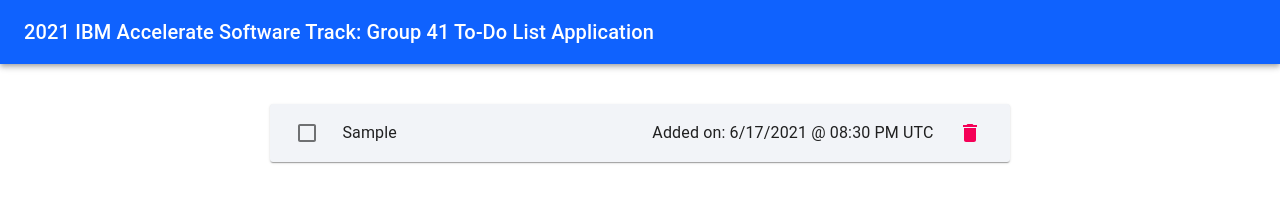
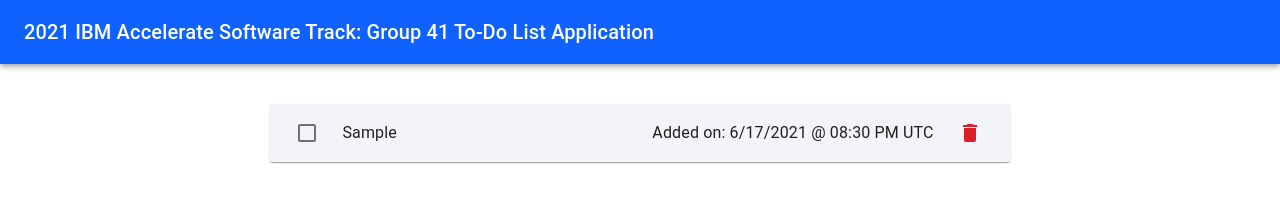
Before and after one commit to 2021-IBM-Accelerate-SW-Track/lab-1-team-41, a React (Create React App) app: page / in a window 1280 px wide. Both pictures are taken after typing "Sample" into the empty fields and a click on the button "ADD TODO". Shown: the top 207 px of the page. Built offline with nearby package versions, Linux system fonts and the light colour scheme.

Commit message:
Theming Updates: - secondary color applied to the todo item delete button

```diff
--- a/src/App.css
+++ b/src/App.css
@@ -84,6 +84,10 @@
   text-align: right;
   padding-right: 1.75rem;
 }
+
+.todo-item-delete-btn{
+  color: var(--secondary-color) !important;
+}
 /* List Item */
 
 /* Todo Input Group */
--- a/src/component/todoListItem/todoListItem.js
+++ b/src/component/todoListItem/todoListItem.js
@@ -37,7 +37,7 @@
                 <ListItemText id={"itemText"+props.indexVal} contentEditable="true" primary={props.title} onMouseUp={setEdit} onBlur={setEdit} onKeyDown={handleKeyDown}/>
                 <ListItemText className="todo-item-date-added" primary={"Added on: " + props.dateAdded + " @ " + props.timeAdded}/>
                 <ListItemSecondaryAction>
-                    <IconButton onClick={() => props.delete(props.title)} color="secondary">
+                    <IconButton onClick={() => props.delete(props.title)} className="todo-item-delete-btn">
                         <DeleteIcon/>
                     </IconButton>
                 </ListItemSecondaryAction>
```
